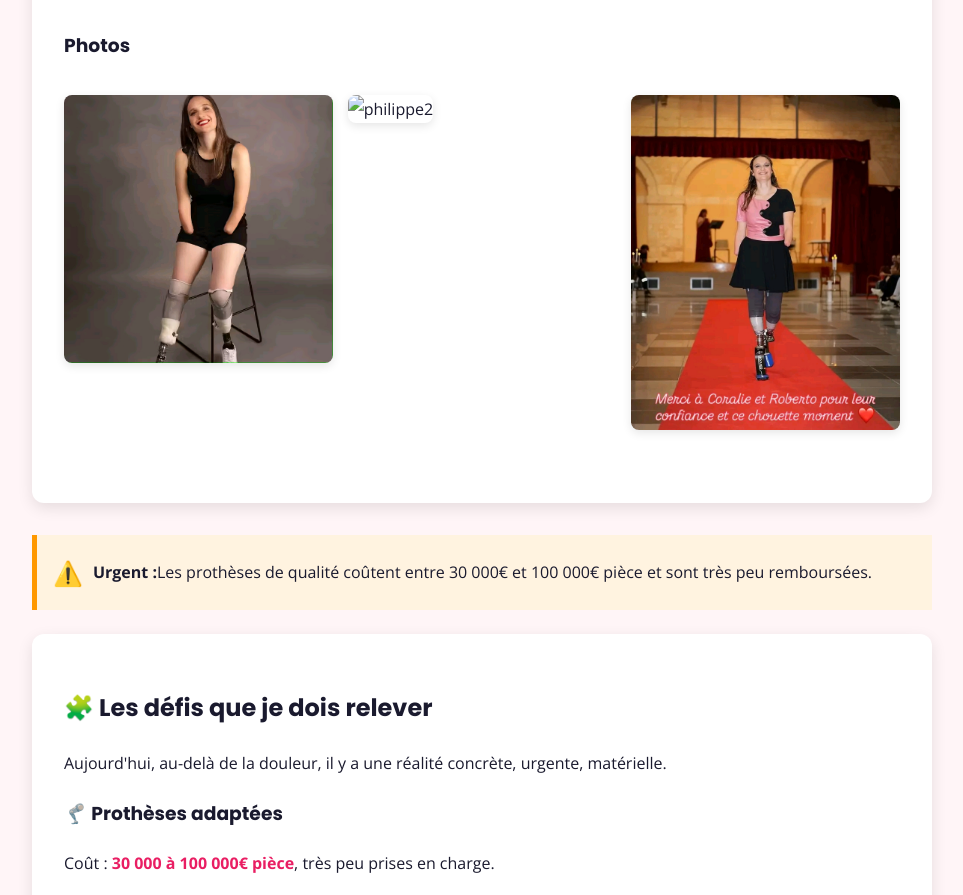
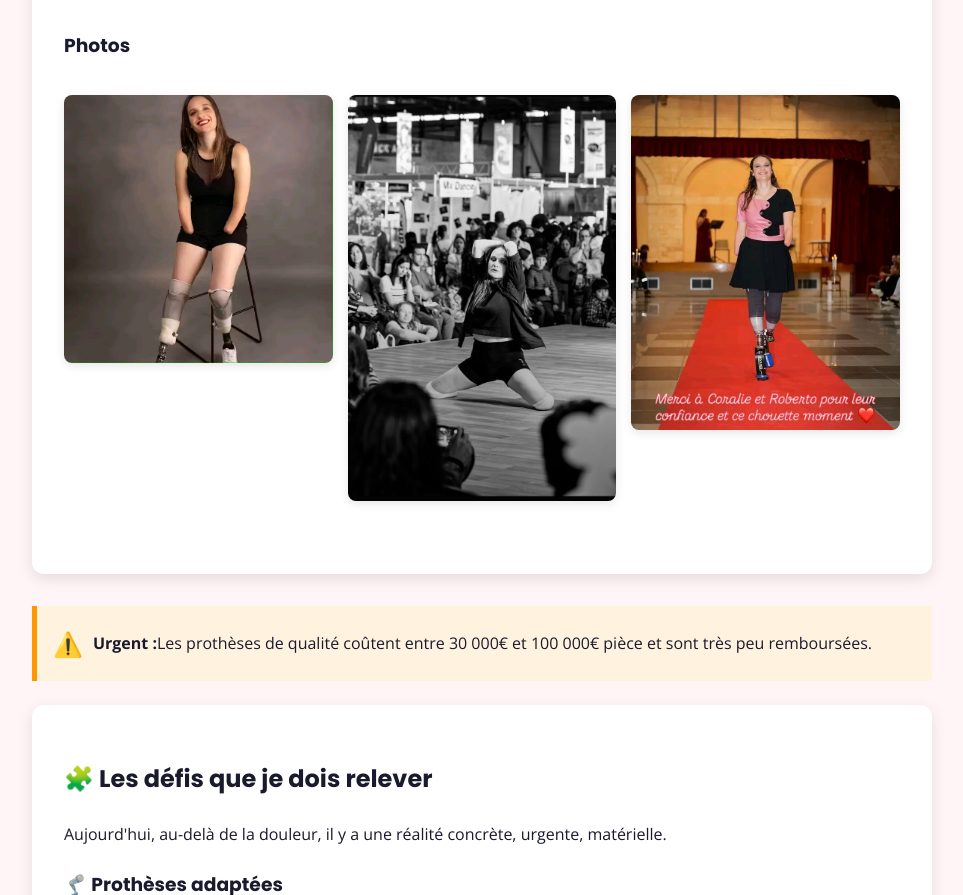
Before and after one commit to Rihaneg/LUCIE, a plain HTML site: page index.html in a window 1280 px wide. Shown: the part 1102-1997 px from the top of the page, without its empty margins (158-1121 px from the left). Drawn offline with nearby package versions, Linux system fonts and the light colour scheme.

Commit message:
Update index.html

```diff
--- a/index.html
+++ b/index.html
@@ -325,7 +325,7 @@
           <img src="philippe1.jpg" alt="philippe1">
         </div>
         <div class="media-item">
-          <img src="philippe2.jng" alt="philippe2">
+          <img src="philippe2.png" alt="philippe2">
         </div>
         <div class="media-item">
           <img src="philippe3.jpg" alt="philippe3">
```
